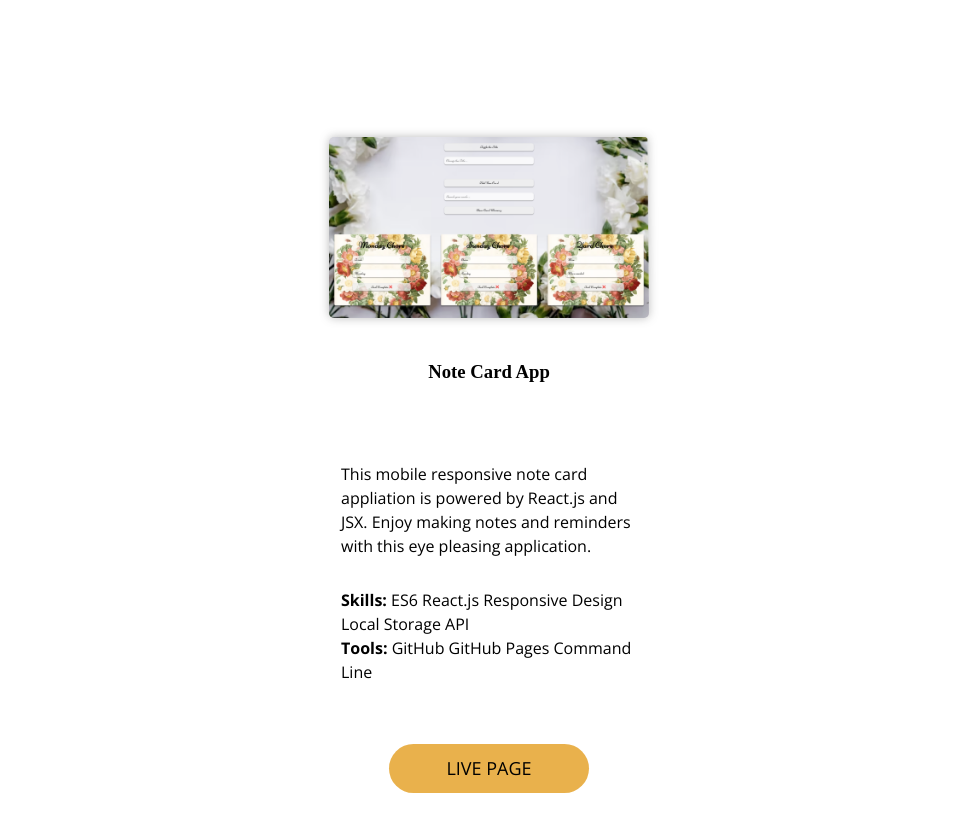
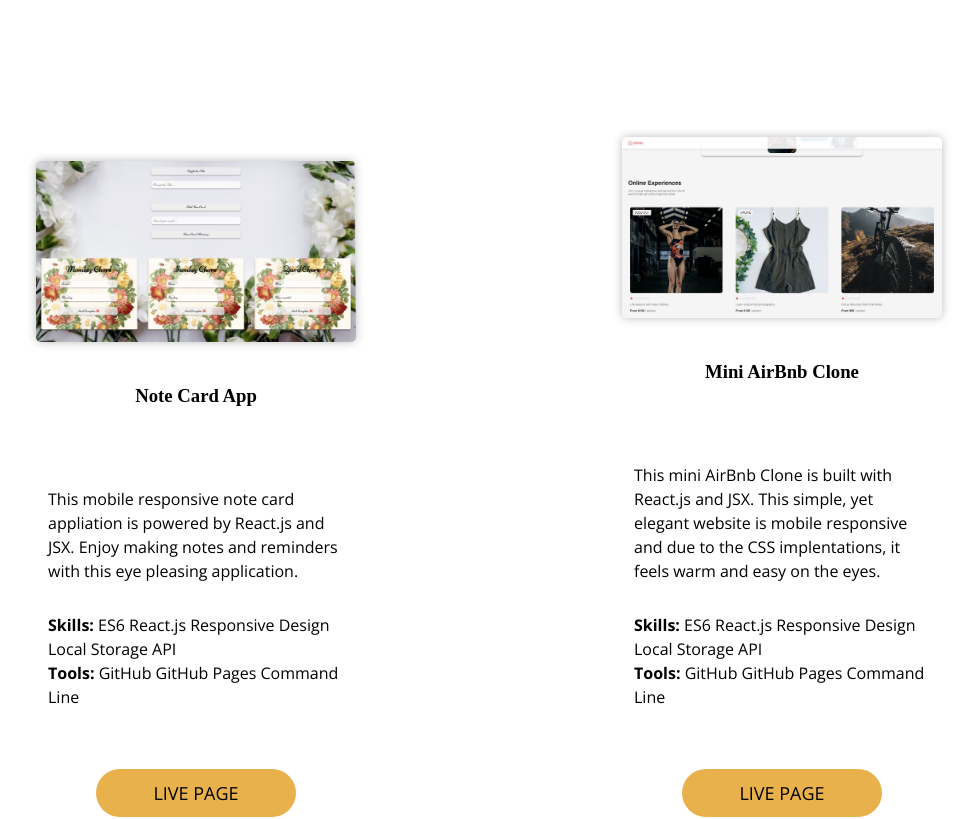
Before and after one commit to lyolayale/portfolio, a React (Create React App) app: page / in a window 1280 px wide. Shown: the part 2620-3439 px from the top of the page, without its empty margins (151-1128 px from the left). Built offline with nearby package versions, Linux system fonts and the light colour scheme; a web font is replaced by a local one.

Commit message:
Added project.

```diff
--- a/src/App.js
+++ b/src/App.js
@@ -30,6 +30,7 @@
 import profile from "./images/profile.png";
 import noteCard from "./images/note-card.png";
 import tenzie from "./images/tenzie.png";
+import airBnb from "./images/air-bnb.png";
 
 class App extends React.Component {
   state = {
@@ -130,6 +131,21 @@
         link: "https://lyolayale.github.io/note_card/",
         id: 6,
       },
+      {
+        image: airBnb,
+        title: "Mini AirBnb Clone",
+        description:
+          "This mini AirBnb Clone is built with React.js and JSX. This simple, yet elegant website is mobile responsive and due to the CSS implentations, it feels warm and easy on the eyes.",
+        skills: [
+          "ES6",
+          " React.js",
+          " Responsive Design",
+          " Local Storage API",
+        ],
+        tools: ["GitHub", " GitHub Pages", " Command Line"],
+        link: "https://lyolayale.github.io/mini-airbnb-clone/",
+        id: 8,
+      },
     ],
     year: new Date().getFullYear(),
     me: profile,
```
